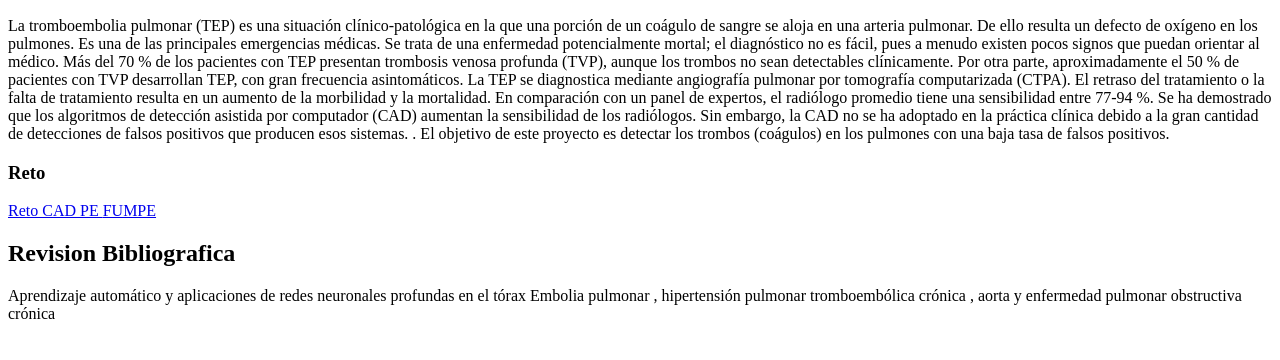
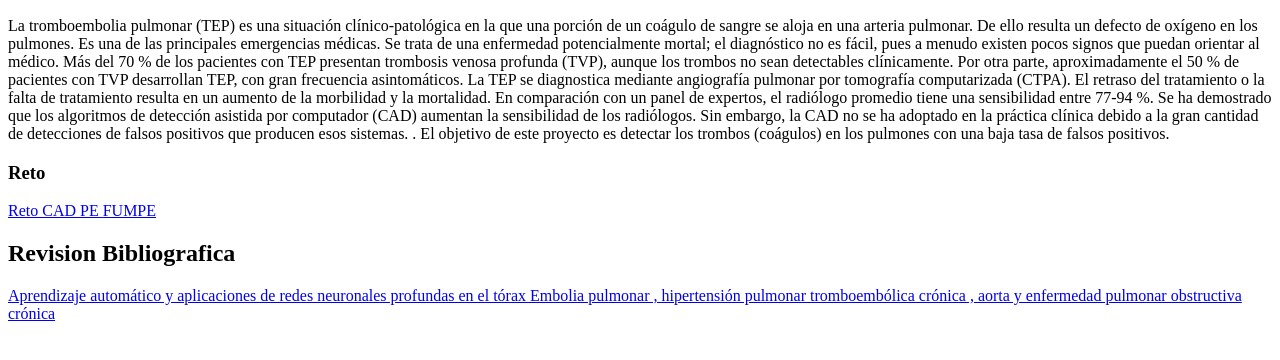
Before and after one commit to andreseslavaresearch/andreseslavaresearch.github.io, a plain HTML site: page index.html in a window 1280 px wide. Shown: the part 110-470 px from the top of the page. Drawn offline with Linux system fonts and the light colour scheme.

Commit message:
Update index.html

```diff
--- a/index.html
+++ b/index.html
@@ -32,7 +32,7 @@ proyecto es detectar los trombos (coágulos) en los pulmones con una baja tasa d
 
 <h2>Revision Bibliografica</h2>
 
-<a href"https://journals.lww.com/thoracicimaging/Fulltext/2020/05001/Machine_Learning_and_Deep_Neural_Network.8.aspx"> Aprendizaje automático y aplicaciones de redes neuronales profundas en el tórax
+<a href="https://journals.lww.com/thoracicimaging/Fulltext/2020/05001/Machine_Learning_and_Deep_Neural_Network.8.aspx"> Aprendizaje automático y aplicaciones de redes neuronales profundas en el tórax
 Embolia pulmonar , hipertensión pulmonar tromboembólica crónica , aorta y enfermedad pulmonar obstructiva crónica </a>
 
 
```
